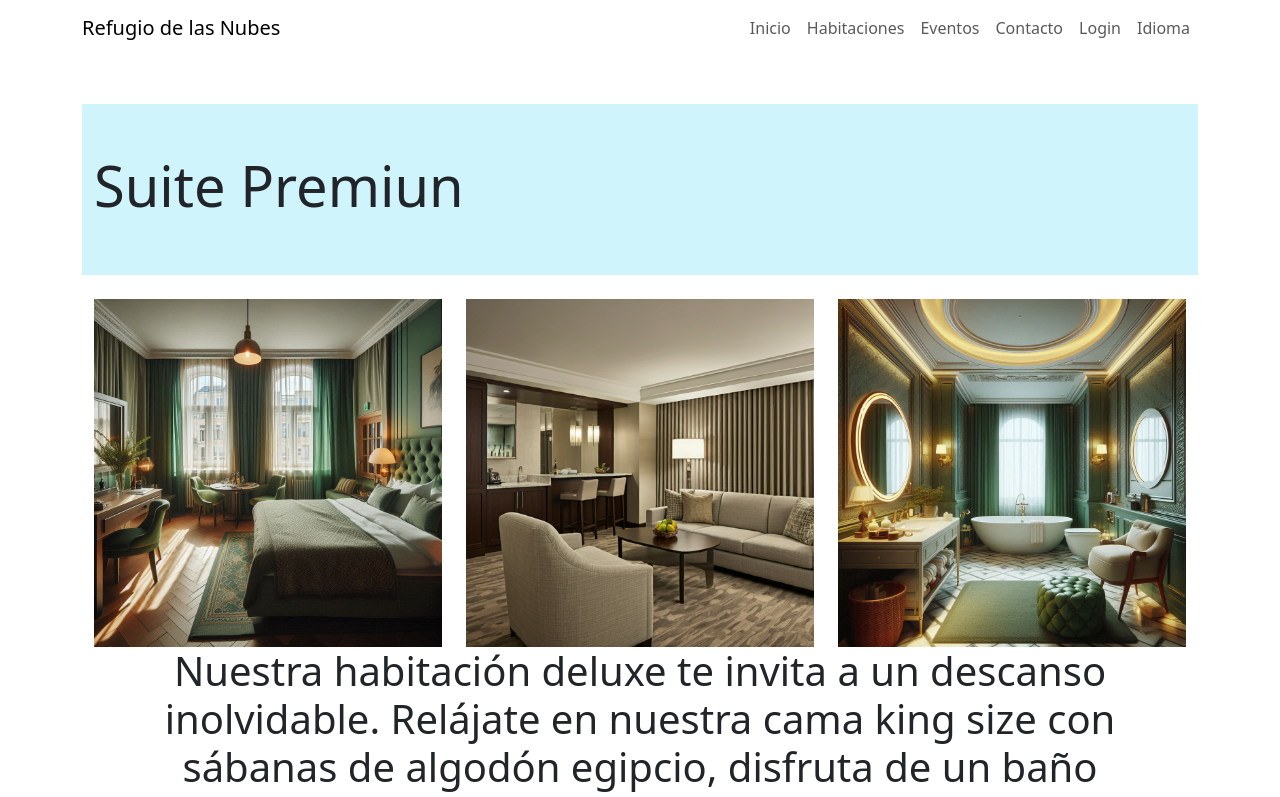
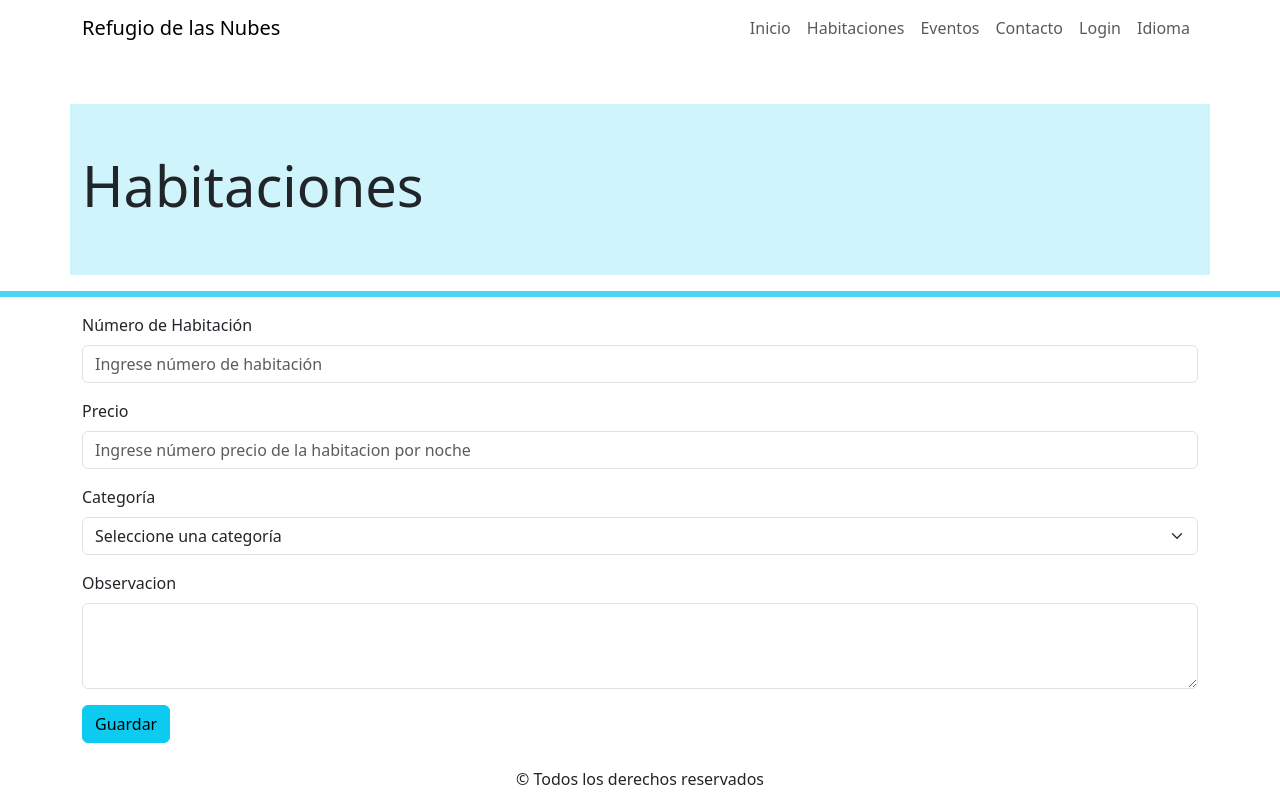
Before and after one commit to marvi2011/hotelByVicReact, a React (Vite) app: page / in a window 1280 px wide. Shown: the top 797 px of the page. Built offline with nearby package versions, Linux system fonts and the light colour scheme.

Commit message:
listo maquetado de formulario de alta de habitaciones

```diff
--- a/src/App.jsx
+++ b/src/App.jsx
@@ -6,7 +6,8 @@ import Administrador from "./pages/Administrador";
 import Habitaciones from "./pages/habitaciones/Habitaciones";
 import ItemHabitacion from "./pages/habitaciones/ItemHabitacion";
 import ItemHabiJunior from "./pages/habitaciones/ItemHabiJunior";
-import ItemHabiPremiun from './pages/habitaciones/ItemHabiPremiun'
+import ItemHabiPremiun from './pages/habitaciones/ItemHabiPremiun';
+import FormularioHabitacion from './pages/habitaciones/FormularioHabitacion'
 
 function App() {
   return (
@@ -16,7 +17,8 @@ function App() {
       {/*<Index></Index>*/}
       {/*<ItemHabitacion></ItemHabitacion>*/}
       {/*<ItemHabiJunior></ItemHabiJunior>*/}
-      <ItemHabiPremiun></ItemHabiPremiun>
+      {/*<ItemHabiPremiun></ItemHabiPremiun>*/}
+      <FormularioHabitacion></FormularioHabitacion>
       <Footer></Footer>
     </section>
   );
--- /dev/null
+++ b/src/pages/habitaciones/FormularioHabitacion.jsx
@@ -0,0 +1,52 @@
+import Button from "react-bootstrap/Button";
+import Form from "react-bootstrap/Form";
+
+const FormularioHabitacion = () => {
+  return (
+    <body>
+      <div className="d-flex justify-content-between align-items-center mt-5 container bg-info-subtle text-center py-5">
+        <h1 className="display-4">Habitaciones</h1>
+      </div>
+      <hr className="border border-info border-3 opacity-75"></hr>
+      <Form className="container">
+        <Form.Group className="mb-3" controlId="formNumHabitacion">
+          <Form.Label>Número de Habitación</Form.Label>
+          <Form.Control
+            type="text"
+            placeholder="Ingrese número de habitación"
+          />
+          <Form.Text className="text-muted"></Form.Text>
+        </Form.Group>
+        <Form.Group className="mb-3" controlId="formNumHabitacion">
+          <Form.Label>Precio </Form.Label>
+          <Form.Control
+            type="text"
+            placeholder="Ingrese número precio de la habitacion por noche"
+          />
+          <Form.Text className="text-muted"></Form.Text>
+        </Form.Group>
+
+        <Form.Group className="mb-3" controlId="formNumHabitacion">
+          <Form.Label>Categoría </Form.Label>
+          <Form.Select aria-label="Default select example">
+            <option>Seleccione una categoría</option>
+            <option value="1">Standar</option>
+            <option value="2">Junior</option>
+            <option value="3">Premiun</option>
+          </Form.Select>
+          <Form.Text className="text-muted"></Form.Text>
+        </Form.Group>
+        <Form.Group className="mb-3" controlId="formNumHabitacion">
+        <Form.Label>Observacion</Form.Label>
+        <Form.Control as="textarea" rows={3} />
+      </Form.Group>
+
+        <Button variant="info" type="submit">
+          Guardar
+        </Button>
+      </Form>
+    </body>
+  );
+};
+
+export default FormularioHabitacion;
```
